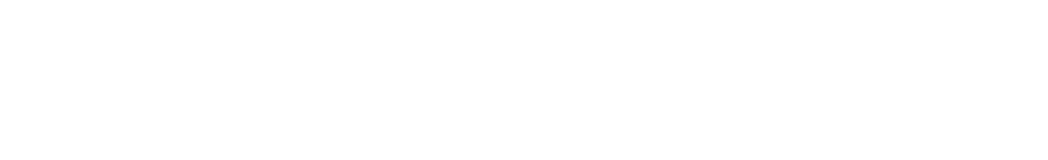
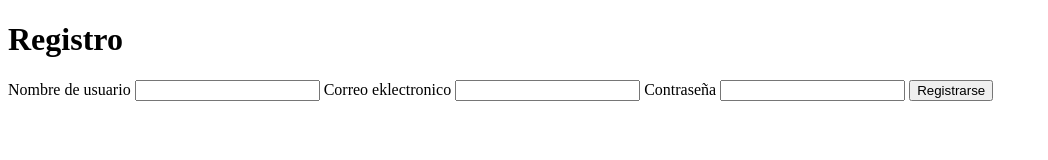
Before and after one commit to EnzoCarrillo/text2speach, a plain HTML site: page pantallas/registro.html in a window 1280 px wide. Shown: the whole page, without its empty margins (0-1048 px from the left). Drawn offline with Linux system fonts and the light colour scheme.

Commit message:
termino el registro

```diff
--- a/pantallas/registro.html
+++ b/pantallas/registro.html
@@ -6,6 +6,18 @@
     <title>Registro</title>
 </head>
 <body>
-
+    <div class="container">
+        <h1>Registro</h1>
+        <form id="registrationForm">
+            <label for="username">Nombre de usuario</label>
+            <input type="text" id="username" required>
+            <label for="email">Correo eklectronico</label>
+            <input type="email" id="email" required>
+            <label for="password">Contraseña</label>
+            <input type="password" id="password" required>
+            <button type="submit">Registrarse</button>
+        </form>
+    </div>
+    <script src="app.js"></script>
 </body>
 </html>
```
